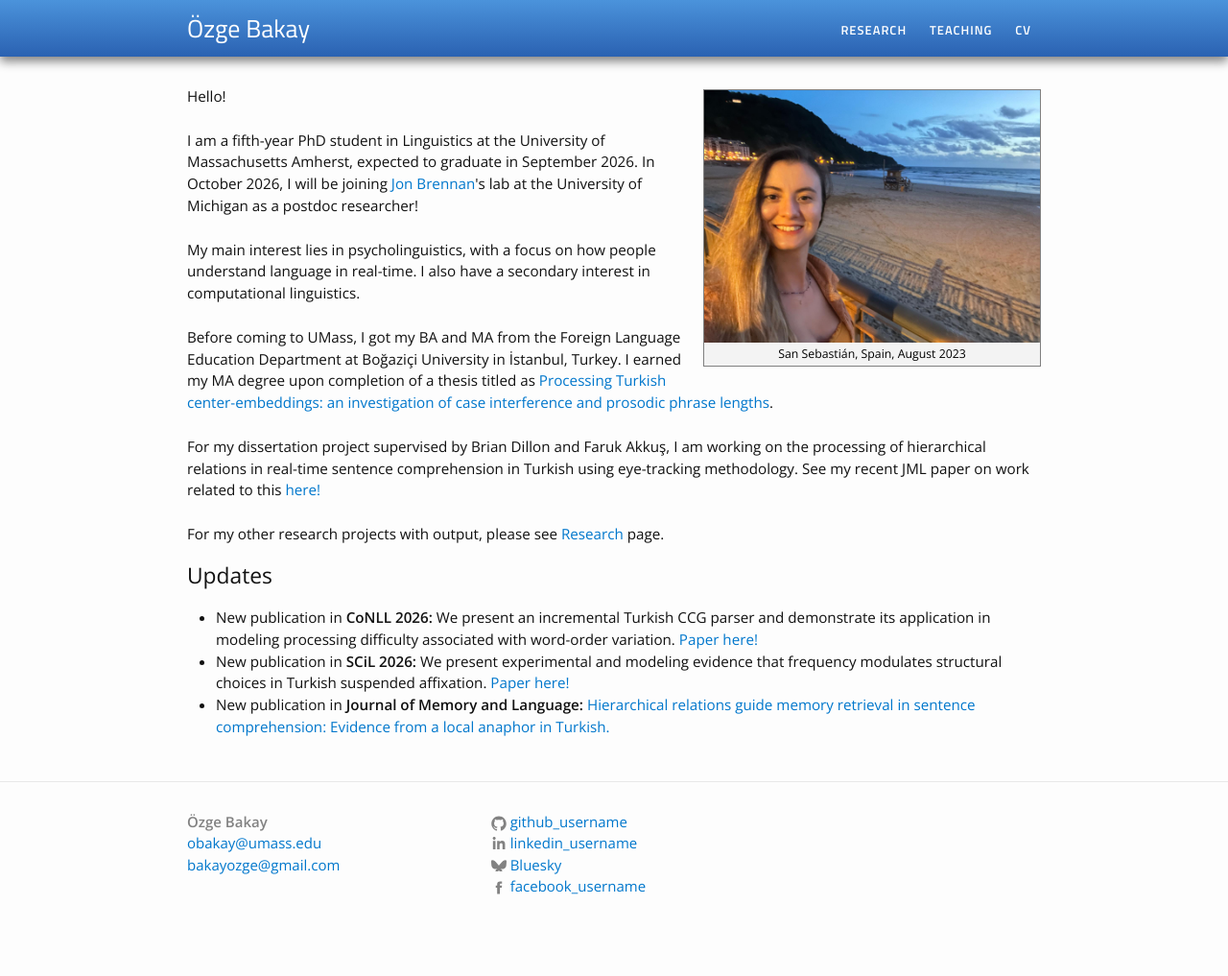
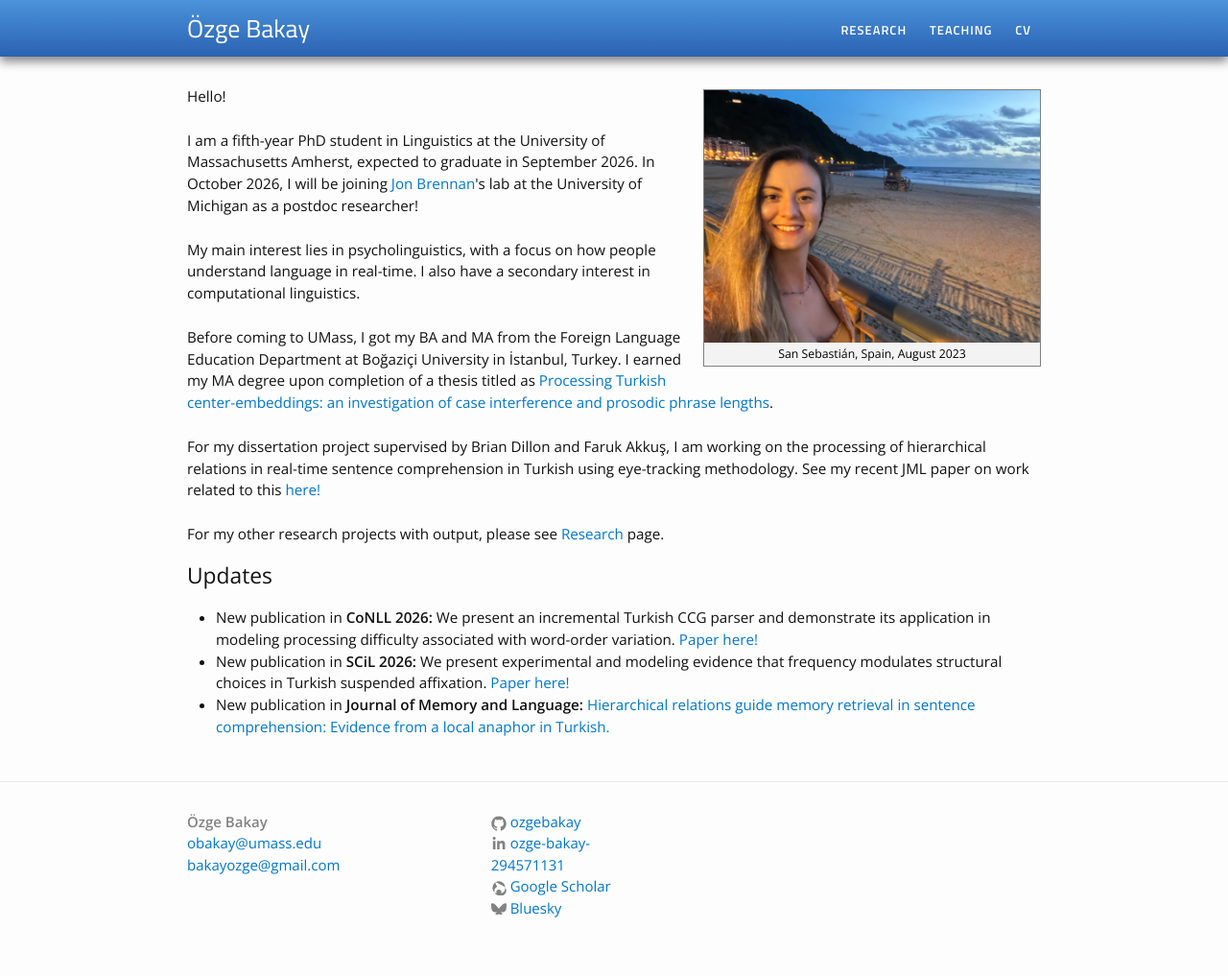
Before and after one commit to ozgebakay/ozgebakay.github.io, a Jekyll site: the page built from index.html, in a window 1280 px wide. Shown: the whole page at 96% size. Built offline with Jekyll 4.4.1, drawn with Linux system fonts in a browser that asks for light colours; before the commit the page ends 995 px from its top, so only the background shows below that.

Commit message:
Update _config.yml

```diff
--- a/_config.yml
+++ b/_config.yml
@@ -10,10 +10,10 @@ baseurl: "" # the subpath of your site, e.g. /blog/
 url: "https://ozgebakay.github.io" # the base hostname & protocol for your site
 
 # twitter_username: jekyllrb
-github_username: github_username
-linkedin_username: linkedin_username
-facebook_username: facebook_username
-bluesky_username: ozgebakay
+github_username:     ozgebakay
+linkedin_username:   ozge-bakay-294571131
+scholar_id:          Özge BAKAY
+bluesky_username:    ozgebakay.bsky.social
 # feel free to add other links here; you will have to add the SVG icon in _layouts/footer.html
 
 # Build settings
```
